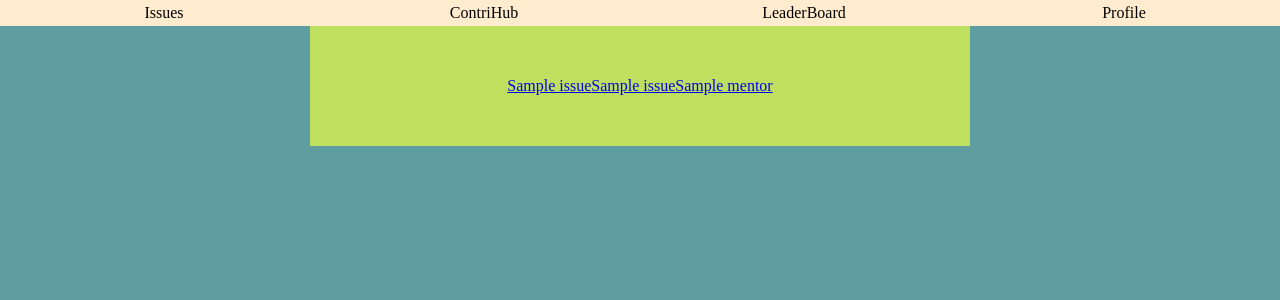
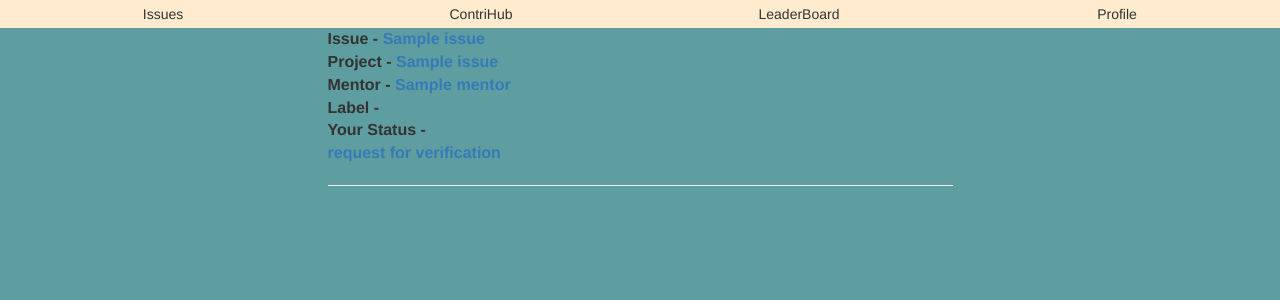
Before and after one commit to ContriHUB/ContriHub-18, a Django app: template Projects/templates/Projects/home.html in a window 1280 px wide. Shown: the top 300 px of the page. Run offline with Django 3.2, Linux system fonts and the light colour scheme; the template is opened without the code that fills it: most values are stand-ins (such as "Sample title", 1, 10 or a date in 2020); some libraries are stand-ins or nearby versions.

Commit message:
updated home

```diff
--- a/Projects/templates/Projects/home.html
+++ b/Projects/templates/Projects/home.html
@@ -8,26 +8,24 @@
     <meta http-equiv="X-UA-Compatible" content="ie=edge">
     <title>ContriHub</title>
 
+    <link href="https://maxcdn.bootstrapcdn.com/font-awesome/4.7.0/css/font-awesome.min.css" rel="stylesheet" integrity="sha384-wvfXpqpZZVQGK6TAh5PVlGOfQNHSoD2xbE+QkPxCAFlNEevoEH3Sl0sibVcOQVnN" crossorigin="anonymous">
+
+    <link rel="stylesheet" href="https://maxcdn.bootstrapcdn.com/bootstrap/3.3.7/css/bootstrap.min.css" integrity="sha384-BVYiiSIFeK1dGmJRAkycuHAHRg32OmUcww7on3RYdg4Va+PmSTsz/K68vbdEjh4u" crossorigin="anonymous">
     <link href="{% static 'Projects/css/home.css' %}" rel="stylesheet">
     <style>
 
-    .list_issues{
+/*    .list_issues{
         display: flex;
         flex-wrap: wrap;
         align-items: center;
         justify-content: center;
         width: 100%;
     }
-    .single_issue {
-        display: flex;
-        flex-wrap: wrap;
-        width: 50%;
-        height: 100px;
-        align-items: center;
-        justify-content: center;
-        padding: 10px;
-        margin-bottom: 3px;
-        background-color: rgb(190, 224, 94);
+*/
+    .single_issue{
+        font-size: 16px;
+        font-weight: bold;
+        margin-bottom: 5px;
     }
 
     </style>
@@ -41,12 +39,42 @@
         <div class="profile">Profile</div>
     </div>
 
-    <div class="list_issues">
+    <div class="row">
         {% for issue in issues %}
-        <div class="single_issue">
-            <span id="title_issue"><a href="{{issue.link_issue}}">{{issue.title_issue}}</a></span> <br>
-            <span id="title_project"><a href="{{issue.link_project}}">{{issue.title_issue}}</a></span> <br>
-            <span id="mentor"><a href="https://github.cpm/{{issue.mentor}}">{{issue.mentor}}</a></span> <br>
+        <div class="col col-md-6 col-md-offset-3 single_issue">
+
+                    Issue -
+                    <a href="{{issue.link_issue}}"> {{issue.title_issue}}</a> <br>
+
+                    Project -
+                    <a href="{{issue.link_project}}"> {{issue.title_project}}</a> <br>
+
+                    Mentor -
+                    <a href="https://github.cpm/{{issue.mentor}}"> {{issue.mentor}}</a> <br>
+
+                    Label -
+                        {% if issue.level == 1 %}
+                            Easy
+                        {% elif issue.level == 2 %}
+                            Medium
+                        {% elif issue.level == 3 %}
+                            Hard
+                        {% endif %}
+
+                    <br>
+                    Your Status -
+                        {% if issue.status == 0 %}
+                            Not attempted
+                        {% elif issue.status == 1 %}
+                            Attempted and pending for verification
+                        {% elif issue.status == 2 %}
+                            successfully solved
+                        {% elif issue.status == 3 %}
+                            Your PR was rejected
+                        {% endif %}
+                    <br>
+                    <a href=""> request for verification </a>
+        <hr>
         </div>
         {% endfor %}
     </div>
```
